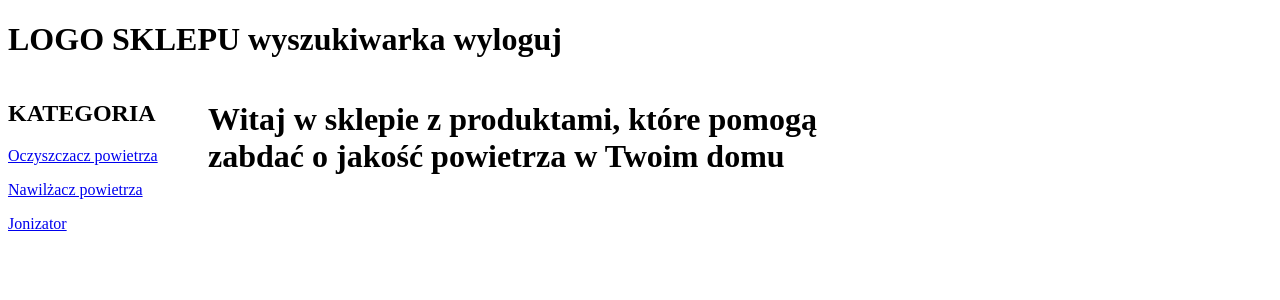
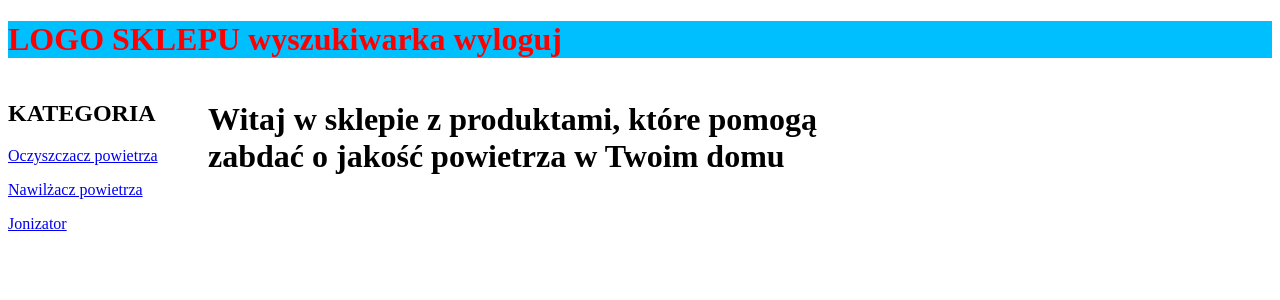
Before and after one commit to Diiego300years/Django-shop-app, a Django app: page / in a window 1280 px wide. Shown: the top 300 px of the page. Run offline with Django 4.2, Linux system fonts and the light colour scheme; data comes from the database, SQL or seed files in the repository.

Commit message:
css and static folder

```diff
--- /dev/null
+++ b/Produkty/static/Produkty/cssFile.css
@@ -0,0 +1,11 @@
+#h1 {
+    color: red;
+}
+
+#nawigacja {
+    background-color: deepskyblue;
+}
+
+.body {
+    background-color: cornflowerblue;
+}
--- a/Produkty/templates/szablon.html
+++ b/Produkty/templates/szablon.html
@@ -1,14 +1,19 @@
+{% load static %}
+
 <!DOCTYPE html>
 <html lang="pl">
 <head>
     <meta charset="UTF-8">
     <title>Sklep</title>
+
+    <link rel="stylesheet" type="text/css" href="{% static 'Produkty/cssFile.css' %}"/>
+
 </head>
 
 <body>
 
-    <div>
-        <h1>LOGO SKLEPU              wyszukiwarka            wyloguj</h1>
+    <div id="nawigacja">
+        <h1 id="h1">LOGO SKLEPU              wyszukiwarka            wyloguj</h1>
     </div>
 
     <div style="clear:both">
--- a/Produkty/views.py
+++ b/Produkty/views.py
@@ -35,3 +35,6 @@ def produkt (request, id):
     kategorie = Kategoria.objects.all()
     dane = {'produkt_user': produkt_user, 'kategorie': kategorie}
     return render(request, 'produkt.html', dane)
+
+def szablon(request):
+    return render(request, "szablon.html")
--- a/Sklep/urls.py
+++ b/Sklep/urls.py
@@ -16,12 +16,14 @@ Including another URLconf
 from Produkty.views import *
 from django.urls import path
 from django.contrib import admin
+from Produkty import views
 
 urlpatterns = [
     path('admin/', admin.site.urls),
     path('', index, name='index'),
     path('kategoria/<id>/', kategoria, name='kategoria'),
     path('produkt/<id>/', produkt, name='produkt'),
+    path('', views.szablon)
 
     #to <id> jest zmienną i będzie przyjmować wartość liczbową 1,2,3
 ]
```
Also changed, not shown: Sklep/settings.py (+7 -2 lines).
